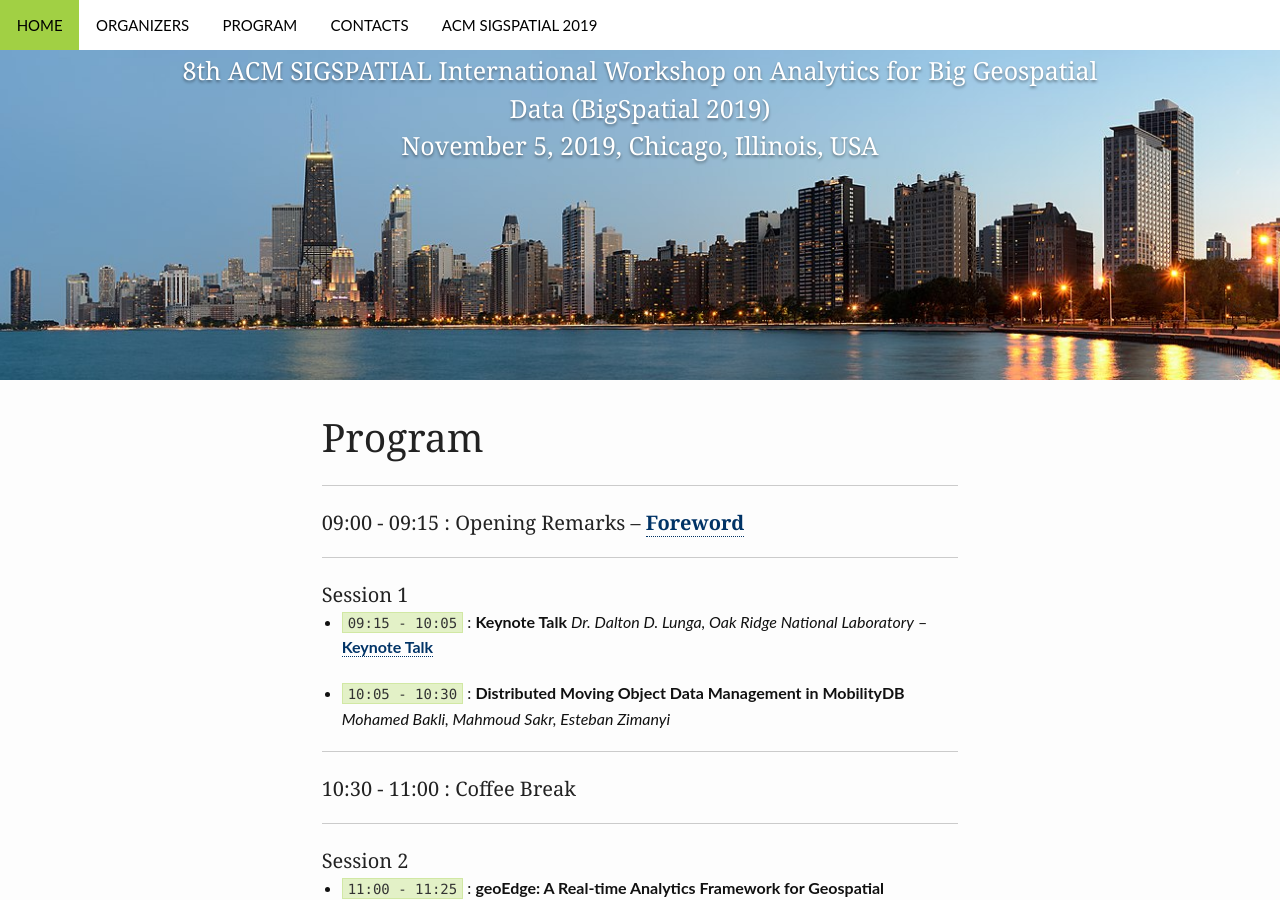
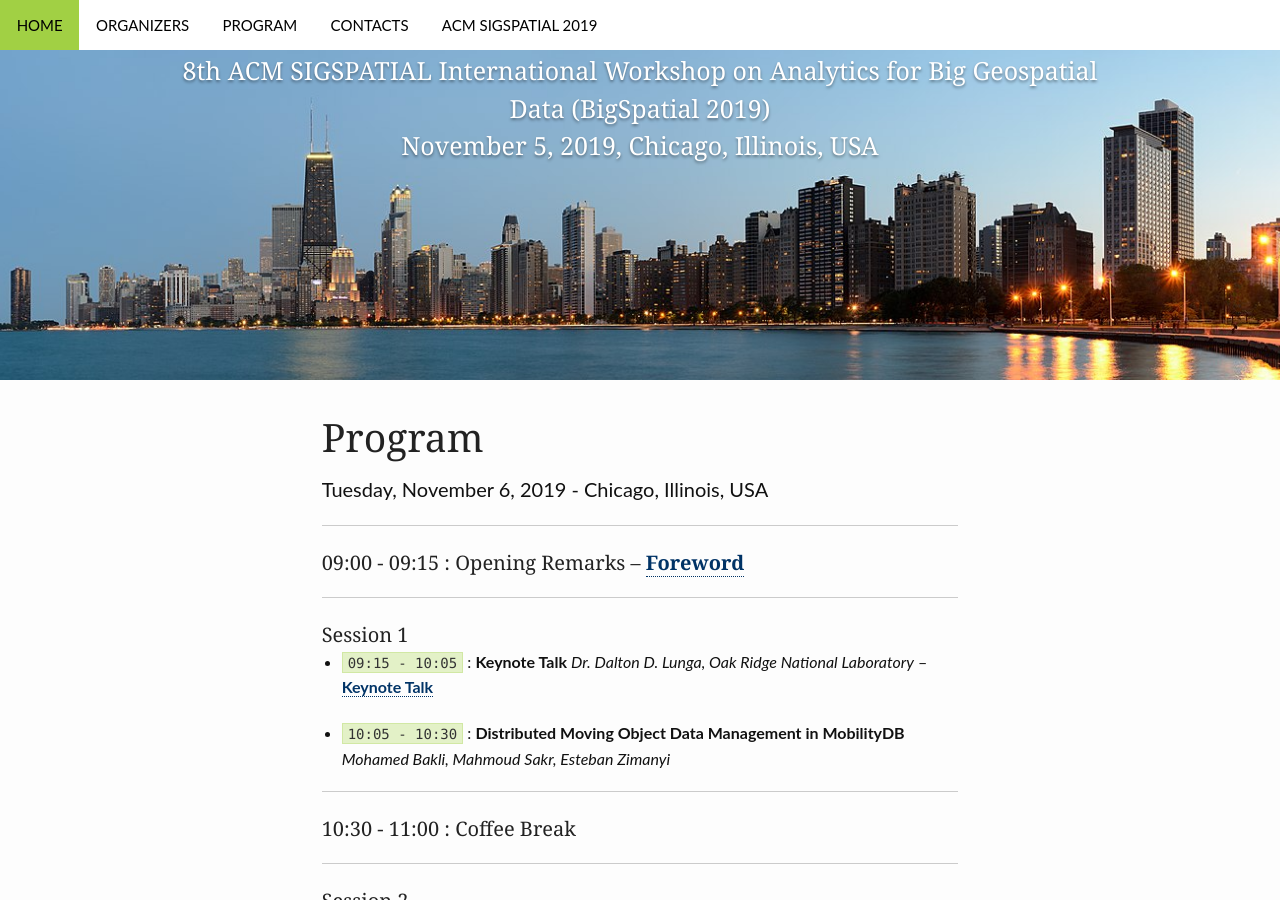
Before and after one commit to bigspatial2019/bigspatial-2018.github.io, a Jekyll site: the page built from program/index.md, in a window 1280 px wide and 900 px high. Built offline with Jekyll 4.4.1, drawn with Linux system fonts in a browser that asks for light colours; comment, search, counter and statistics services are not loaded.

Commit message:
Update index.md

```diff
--- a/program/index.md
+++ b/program/index.md
@@ -5,7 +5,7 @@ layout: page_custom
 #
 subheadline: ""
 title: "Program"
-teaser: ""
+teaser: "Tuesday, November 6, 2019 - Chicago, Illinois, USA"
 header:
    title: "8th ACM SIGSPATIAL International Workshop on Analytics for Big Geospatial Data (BigSpatial 2019)"
    title2: "November 5, 2019, Chicago, Illinois, USA"
@@ -21,7 +21,8 @@ header:
 
 #### Session 1
 
-* `09:15 - 10:05` : **Keynote Talk** *Dr. Dalton D. Lunga, Oak Ridge National Laboratory* -- [**Keynote Talk**](/keynotes/#talk1)
+* `09:15 - 10:05` : **Keynote Talk**
+*Dr. Dalton D. Lunga, Oak Ridge National Laboratory* -- [**Keynote Talk**](/keynotes/#talk1)
 
 * `10:05 - 10:30` : **Distributed Moving Object Data Management in MobilityDB**
 *Mohamed Bakli, Mahmoud Sakr, Esteban Zimanyi*
```
